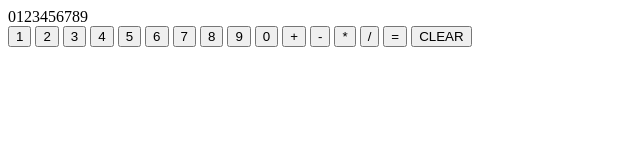
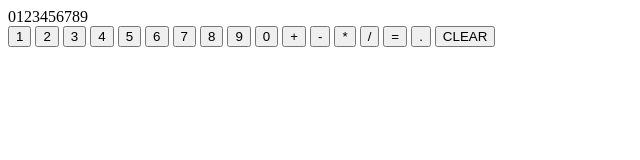
Before and after one commit to jozsefcsernatoni/basic-calculator, a plain HTML site: page index.html in a window 1280 px wide. Shown: the full height of the page, 0-640 px from the left. Drawn offline with Linux system fonts and the light colour scheme.

Commit message:
Completed v 0.2
Added dot for floating point numbers

```diff
--- a/index.html
+++ b/index.html
@@ -23,6 +23,7 @@
         <button type="button" value="*">*</button>
         <button type="button" value="/">/</button>
         <button type="button" value="=">=</button>
+        <button type="button" value=".">.</button>
         <button type="button" value="C">CLEAR</button>
     </div>
     <script src="./js/custom.js"></script>
```
